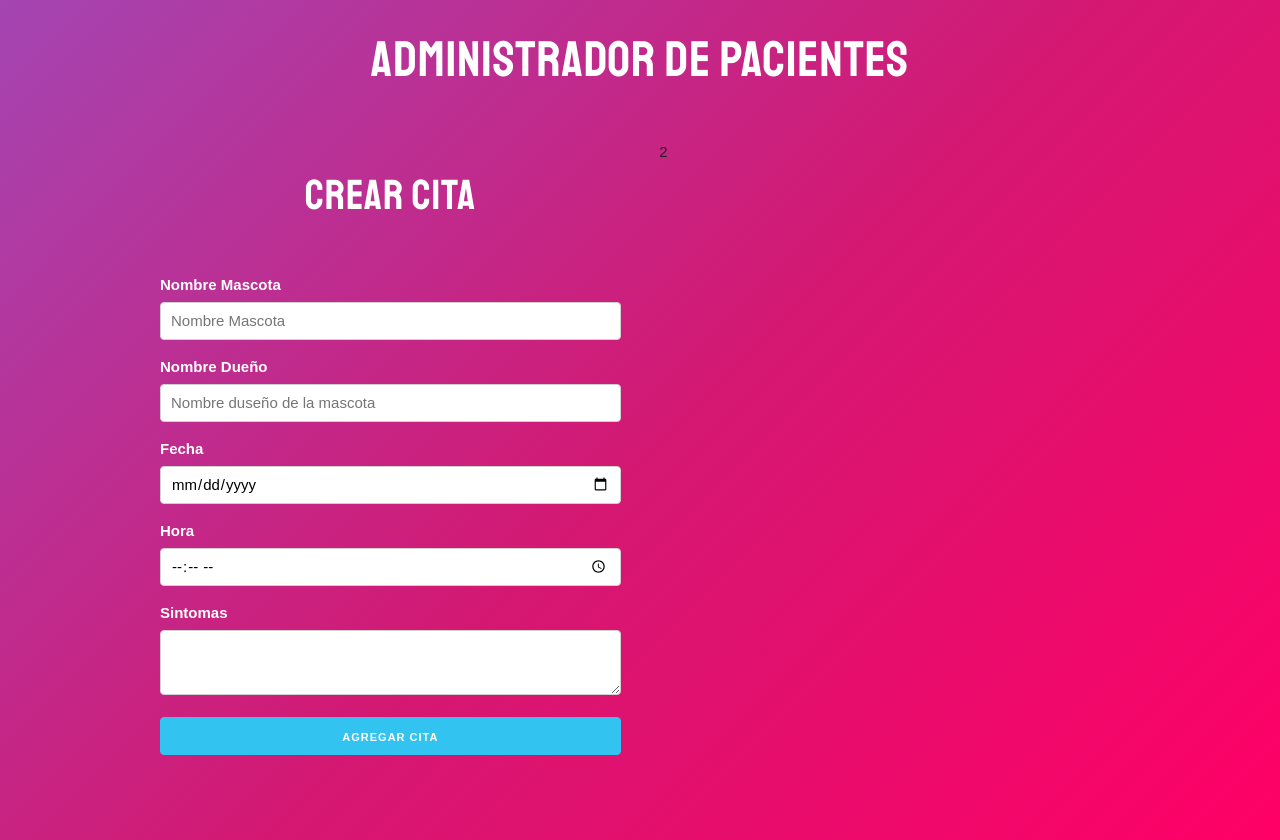
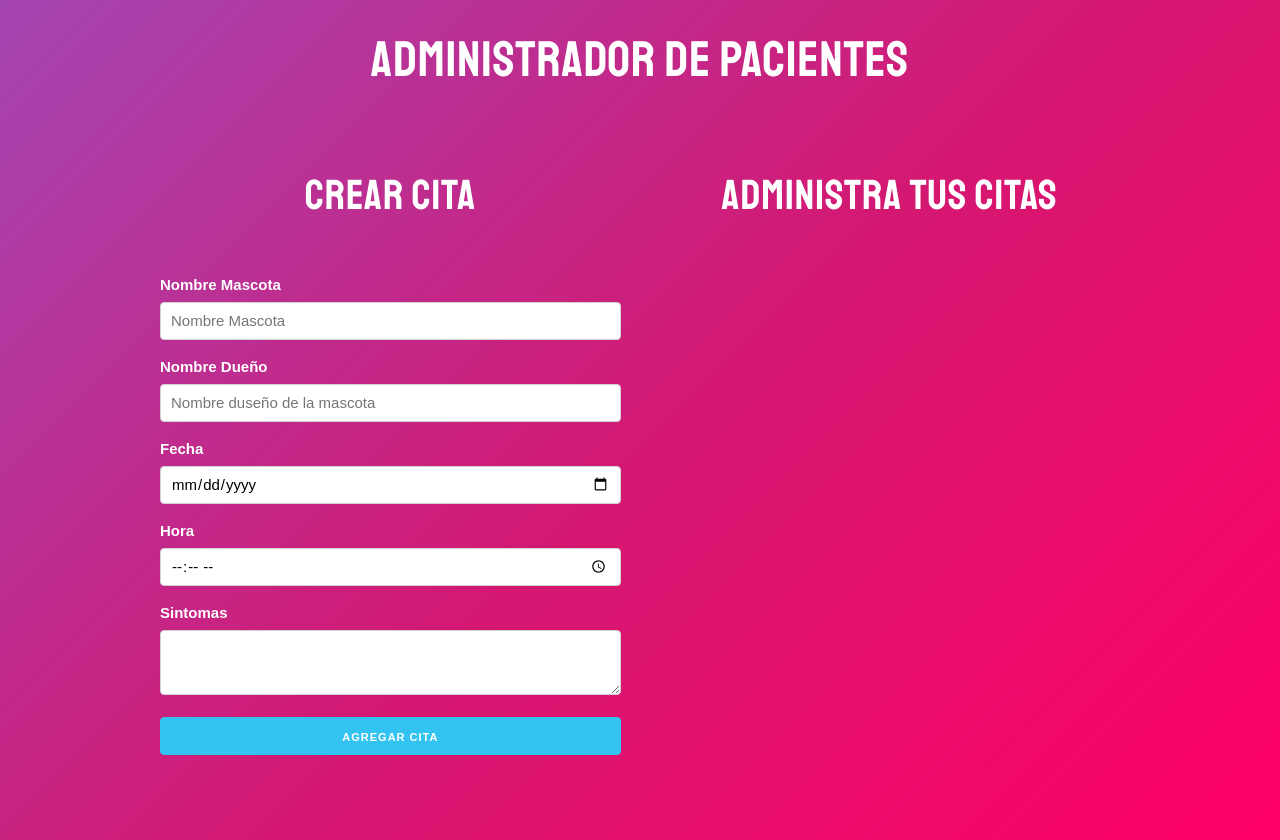
Before and after one commit to alejandrobecerraptor/administrador-pacientes, a React (Create React App) app: page / in a window 1280 px wide. Built offline with nearby package versions, Linux system fonts and the light colour scheme.

Commit message:
Mostrar citas en el app con un nuevo componente

```diff
--- a/src/App.js
+++ b/src/App.js
@@ -1,5 +1,7 @@
 import {Fragment,useState} from 'react';
 import Formulario from './components/Formulario';
+import Cita from './components/Cita';
+
 
 function App() {
 
@@ -28,7 +30,14 @@
             />
           </div>
           <div className="one-half column">
-            2
+            <h2>Administra tus Citas</h2>
+            {citas.map(cita => (
+              <Cita
+              key = {cita.id}
+              cita = {cita}
+
+              />
+            ))}
           </div>
         </div>
       </div>
--- /dev/null
+++ b/src/components/Cita.js
@@ -0,0 +1,16 @@
+import React from 'react';
+
+const Cita = ({cita}) => (
+
+    <div className="cita">
+        <p>Mascota: <span>{cita.mascota}</span></p>
+        <p>Dueño: <span>{cita.propietario}</span></p>
+        <p>Fecha: <span>{cita.fecha}</span></p>
+        <p>Hora: <span>{cita.hora}</span></p>
+        <p>Mascota: <span>{cita.sintomas}</span></p>
+    </div>
+
+    );
+
+
+export default Cita;
```
